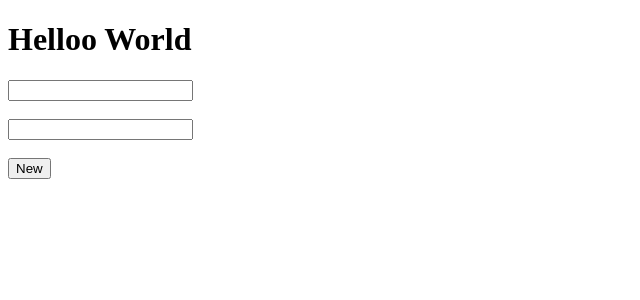
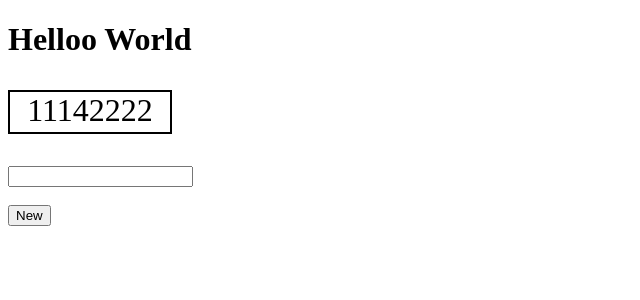
Before and after one commit to weskeiser/Typing-Game, a React (Create React App) app: page / in a window 1280 px wide. Shown: the top 300 px of the page, without its empty margins (0-640 px from the left). Built offline with nearby package versions, Linux system fonts and the light colour scheme.

Commit message:
progress backup

```diff
--- a/src/App.tsx
+++ b/src/App.tsx
@@ -4,23 +4,42 @@ import './styles/App.css';
 import TextInput from './modules/TextInput/TextInput';
 import TaskDisplay from './modules/TaskDisplay/TaskDisplay';
 import NewTaskButton from './modules/NewTaskButton/NewTaskButton';
+import ProgressDisplay from './modules/ProgressDisplay/ProgressDisplay';
 
 const tempValue = [1, 2, 3, 4, 5];
 
 function App() {
+  const [progress, setProgress] = useState('');
   const [displayText, setDisplayText] = useState('');
   const [textInputValue, setTextInputValue] = useState('');
 
   useEffect(() => {
-    displayText == textInputValue ? console.log('win') : console.log('not yet');
+    displayText == textInputValue ? handleProgress() : console.log('not yet');
   }, [textInputValue]);
+
+  const handleProgress = () => {
+    const prevProgress = progress.slice();
+    const newProgress = prevProgress.concat(displayText);
+    setProgress(newProgress);
+
+    const getRandomCharacter = () => {
+      return tempValue[Math.floor(Math.random() * tempValue.length)];
+    };
+
+    let newTask = '';
+    for (let i = 0; i < 8; i++) {
+      newTask += getRandomCharacter();
+    }
+
+    setTextInputValue('');
+    setDisplayText(newTask);
+  };
 
   return (
     <>
+      <ProgressDisplay progress={progress} />
       <h1>Helloo World</h1>
       <TaskDisplay currentTask={displayText} />
-      <br />
-      <br />
       <TextInput
         valueState={textInputValue}
         setTextInputValue={setTextInputValue}
--- /dev/null
+++ b/src/modules/ProgressDisplay/ProgressDisplay.tsx
@@ -0,0 +1,5 @@
+const ProgressDisplay = (props) => {
+  return <p>{props.progress}</p>;
+};
+
+export default ProgressDisplay;
--- /dev/null
+++ b/src/modules/taskDisplay/TaskDisplay.css
@@ -0,0 +1,8 @@
+.taskDisplay {
+  width: 10rem;
+  height: 2.5rem;
+  border: 2px solid black;
+  text-align: center;
+  font-size: 2rem;
+}
+/*# sourceMappingURL=TaskDisplay.css.map */
--- /dev/null
+++ b/src/modules/taskDisplay/TaskDisplay.scss
@@ -0,0 +1,7 @@
+.taskDisplay {
+  width: 10rem;
+  height: 2.5rem;
+  border: 2px solid black;
+  text-align: center;
+  font-size: 2rem;
+}
--- a/src/modules/taskDisplay/taskDisplay.tsx
+++ b/src/modules/taskDisplay/taskDisplay.tsx
@@ -1,7 +1,9 @@
+import './TaskDisplay.css';
+
 const Display = (props) => {
   return (
     <>
-      <input type="text" value={props.currentTask} readOnly />
+      <p className="taskDisplay">{props.currentTask}</p>
     </>
   );
 };
```
Also changed, not shown: 1 other file (tests, documents, lock files or other folders).
